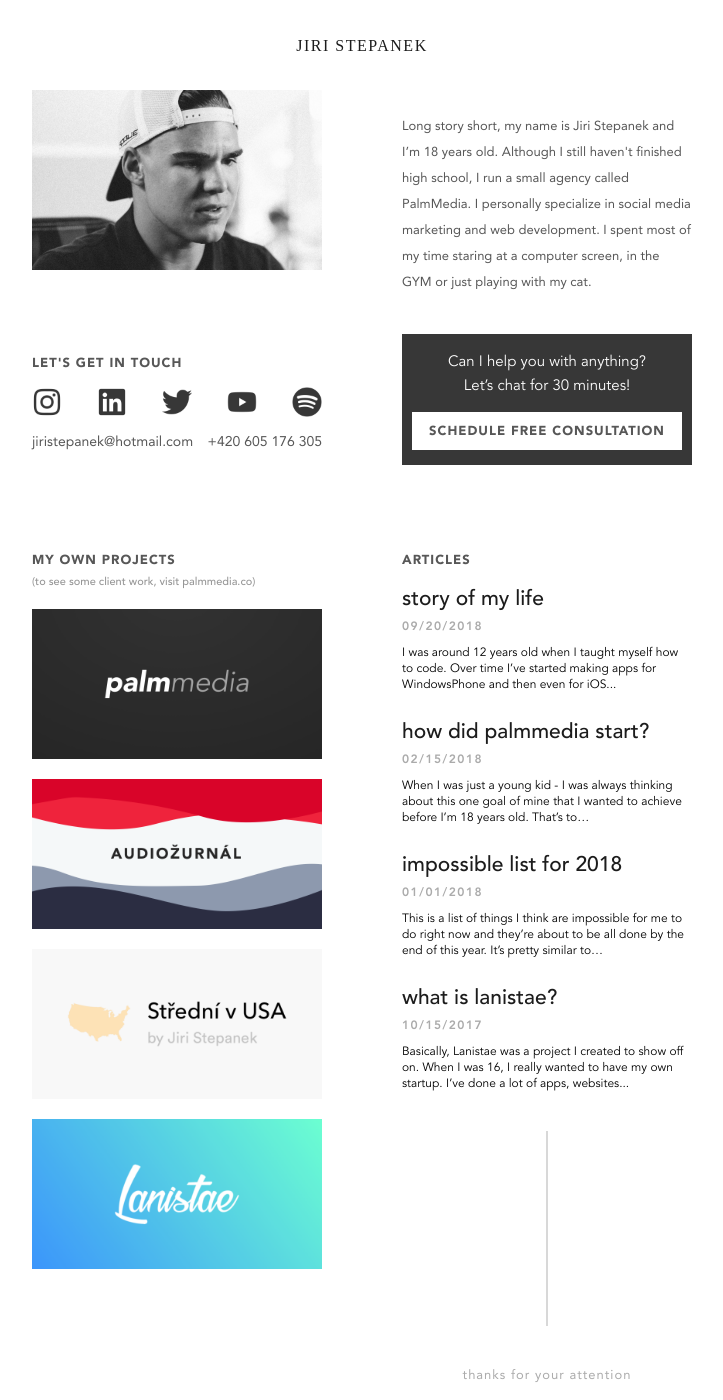
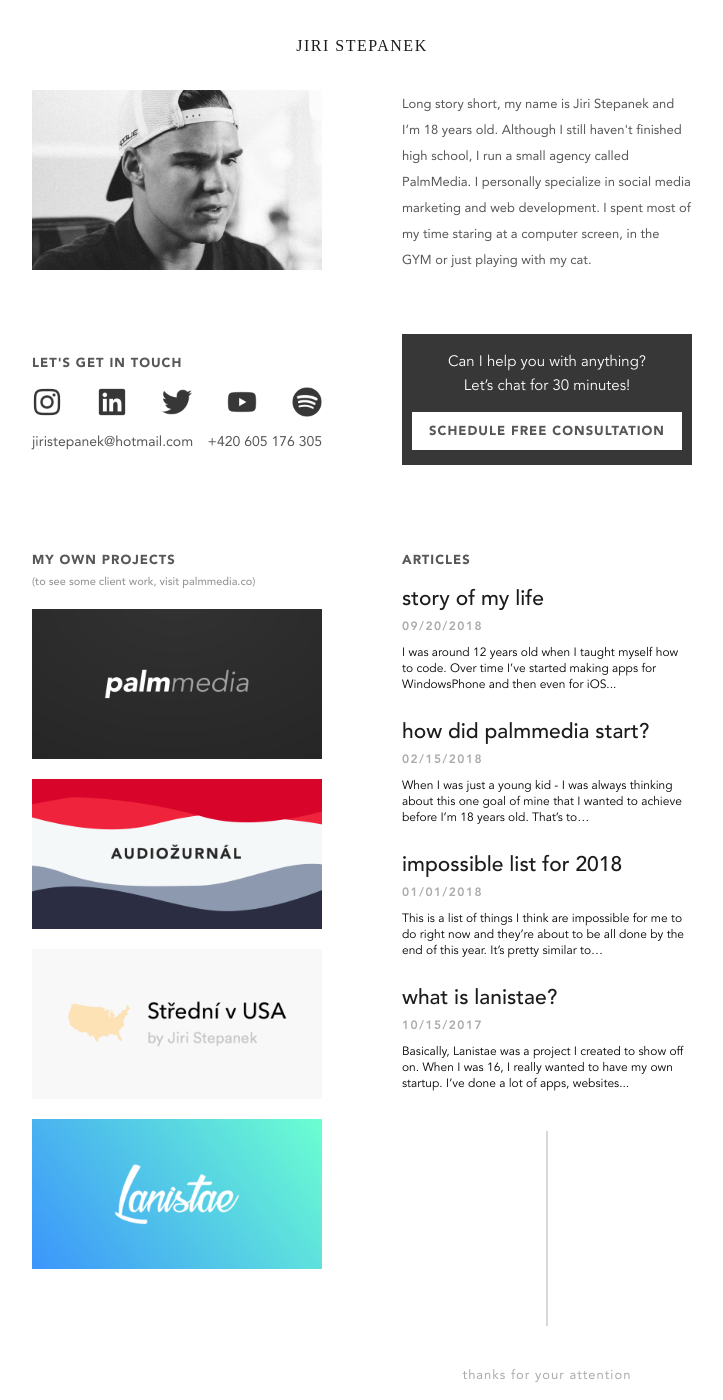
Before and after one commit to StyvekDrtic/personalWebsite2k18, a Jekyll site: the page built from index.html, in a window 1280 px wide and 1400 px high. Shown: the whole window, without its empty margins (278-1001 px from the left). Built offline with Jekyll 4.4.1, drawn with Linux system fonts in a browser that asks for light colours; some web fonts are replaced.

Commit message:
visual detaily

```diff
--- a/_includes/head.html
+++ b/_includes/head.html
@@ -9,7 +9,7 @@
   <meta name="author" content="{{ site.author }}">
   <meta name="language" content="cs">
 
-  <link rel="stylesheet" href="/assets/css/main.css?a=2">
+  <link rel="stylesheet" href="/assets/css/main.css?a=3">
 
   <link rel="apple-touch-icon" sizes="180x180" href="/favicon/apple-touch-icon.png?a=1">
   <link rel="icon" type="image/png" sizes="32x32" href="/favicon/favicon-32x32.png?a=1">
--- a/_sass/_homepage.scss
+++ b/_sass/_homepage.scss
@@ -12,7 +12,7 @@
       width: 290px;
       display: inline-block;
       float: right;
-      margin-top: 23px;
+      margin-top: 1px;
     }
   }
 
```
